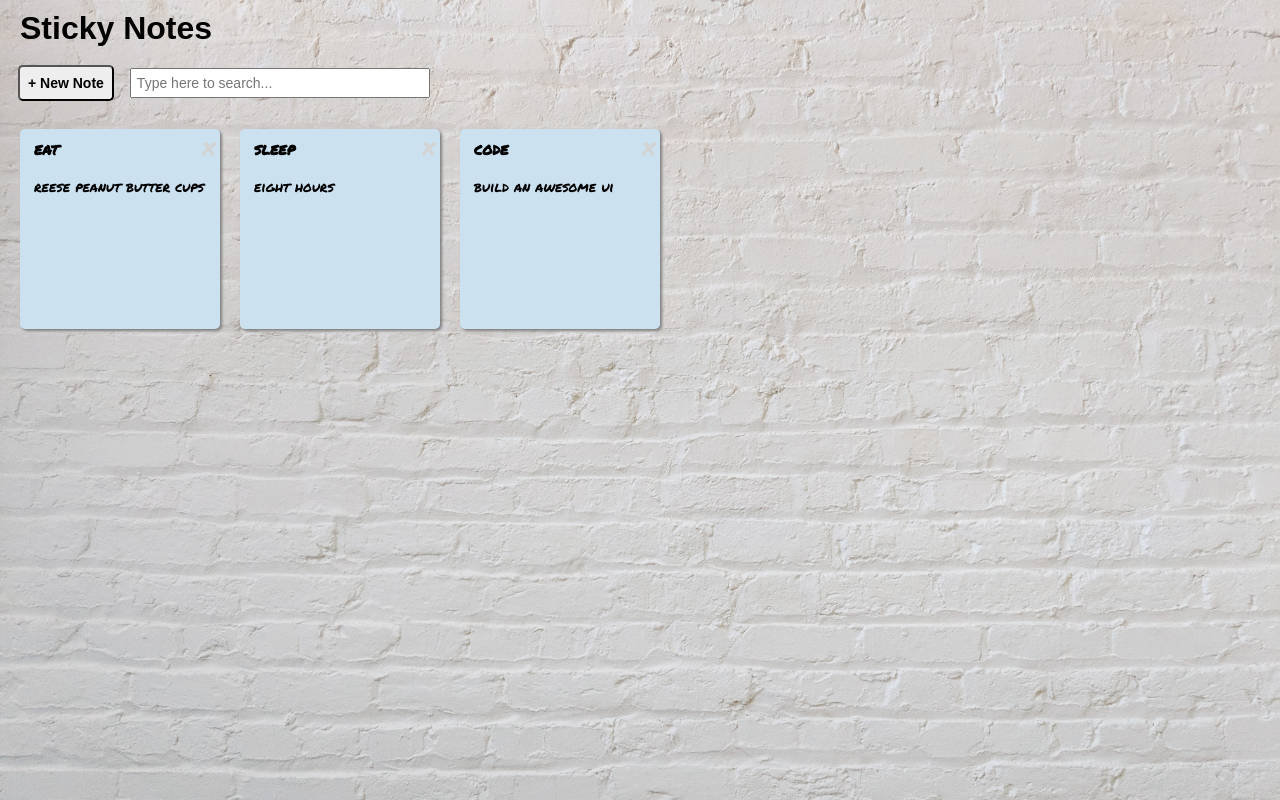
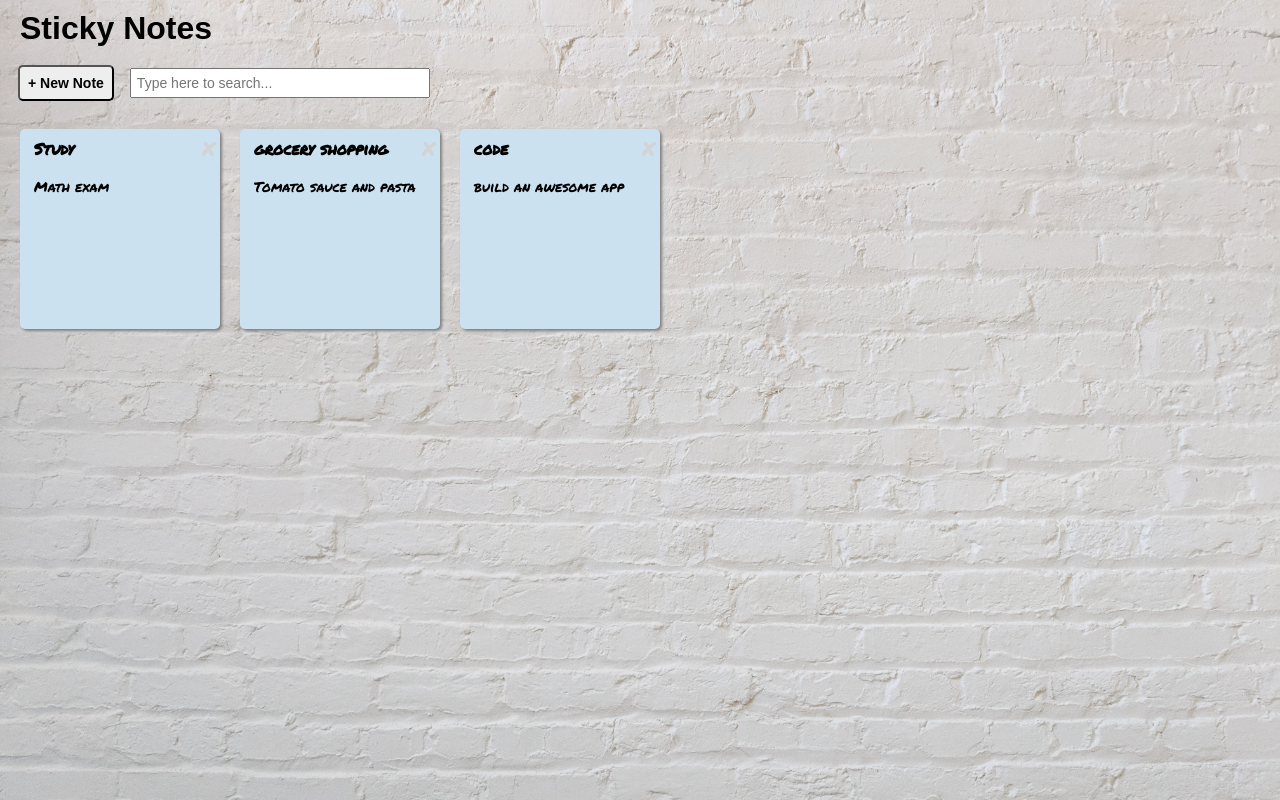
Before and after one commit to anacolell/react-sticky-notes, a React (Create React App) app: page / in a window 1280 px wide. Built offline with nearby package versions, Linux system fonts and the light colour scheme.

Commit message:
Added search function

```diff
--- a/src/components/App.js
+++ b/src/components/App.js
@@ -75,18 +75,18 @@ function App() {
 const sampleNotes = [
   {
     id: 0,
-    title: "eat",
-    description: "reese peanut butter cups"
+    title: "Study",
+    description: "Math exam"
   },
   {
     id: 1,
-    title: "sleep",
-    description: "eight hours"
+    title: "grocery shopping",
+    description: "Tomato sauce and pasta"
   },
   {
     id: 2,
     title: "code",
-    description: "build an awesome ui"
+    description: "build an awesome app"
   }
 ]
 
```
